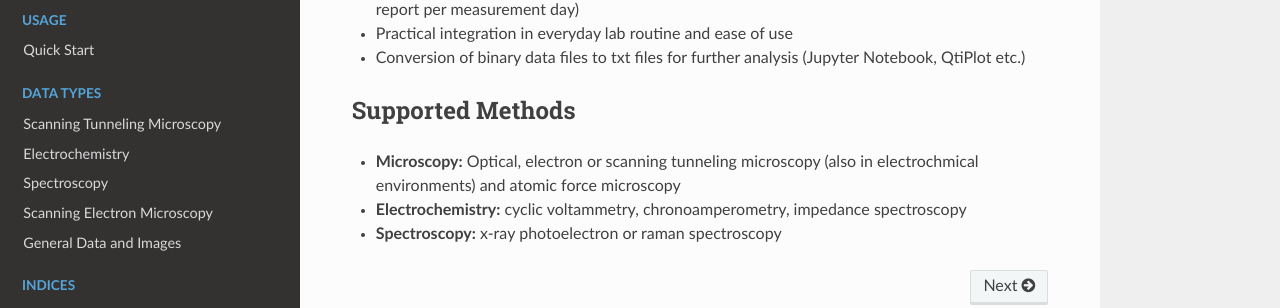
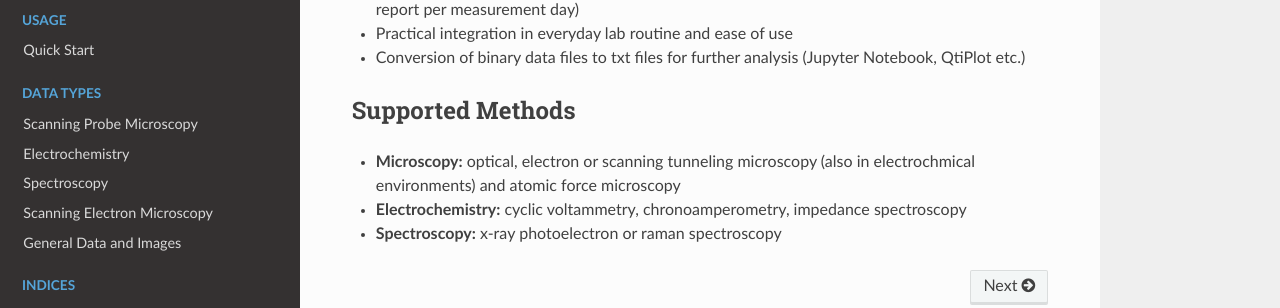
Before and after one commit to n-bock/proespm, a Sphinx documentation site: the page built from docs/index.rst, in a window 1280 px wide. Shown: the part 234-542 px from the top of the page. Built offline with Sphinx 7.4.7 and the Read the Docs theme 2.0.0, drawn with Linux system fonts in a browser that asks for light colours.

Commit message:
updated doc

```diff
--- a/docs/index.rst
+++ b/docs/index.rst
@@ -42,7 +42,6 @@
 
 Supported Methods
 -----------------
-
-* **Microscopy:** Optical, electron or scanning tunneling microscopy (also in electrochmical environments) and atomic force microscopy
+* **Microscopy:** optical, electron or scanning tunneling microscopy (also in electrochmical environments) and atomic force microscopy
 * **Electrochemistry:** cyclic voltammetry, chronoamperometry, impedance spectroscopy
 * **Spectroscopy:** x-ray photoelectron or raman spectroscopy
--- a/docs/spm.rst
+++ b/docs/spm.rst
@@ -1,14 +1,14 @@
-Scanning Tunneling Microscopy
+Scanning Probe Microscopy
 ------------------------------
 
 .. autoclass:: proespm.spm.Spm
     :members:
 
-.. autoclass:: proespm.spm.Stm
-    :members:
+#.. autoclass:: proespm.spm.Stm
+#    :members:
 
-.. autoclass:: proespm.spm.Ecstm
-    :members:
+#.. autoclass:: proespm.spm.Ecstm
+#    :members:
 
-.. autoclass:: proespm.spm.Afm
-    :members:
+#.. autoclass:: proespm.spm.Afm
+#    :members:
```
Also changed, not shown: README.md (+0 -5 lines), .readthedocs.yaml (added).
